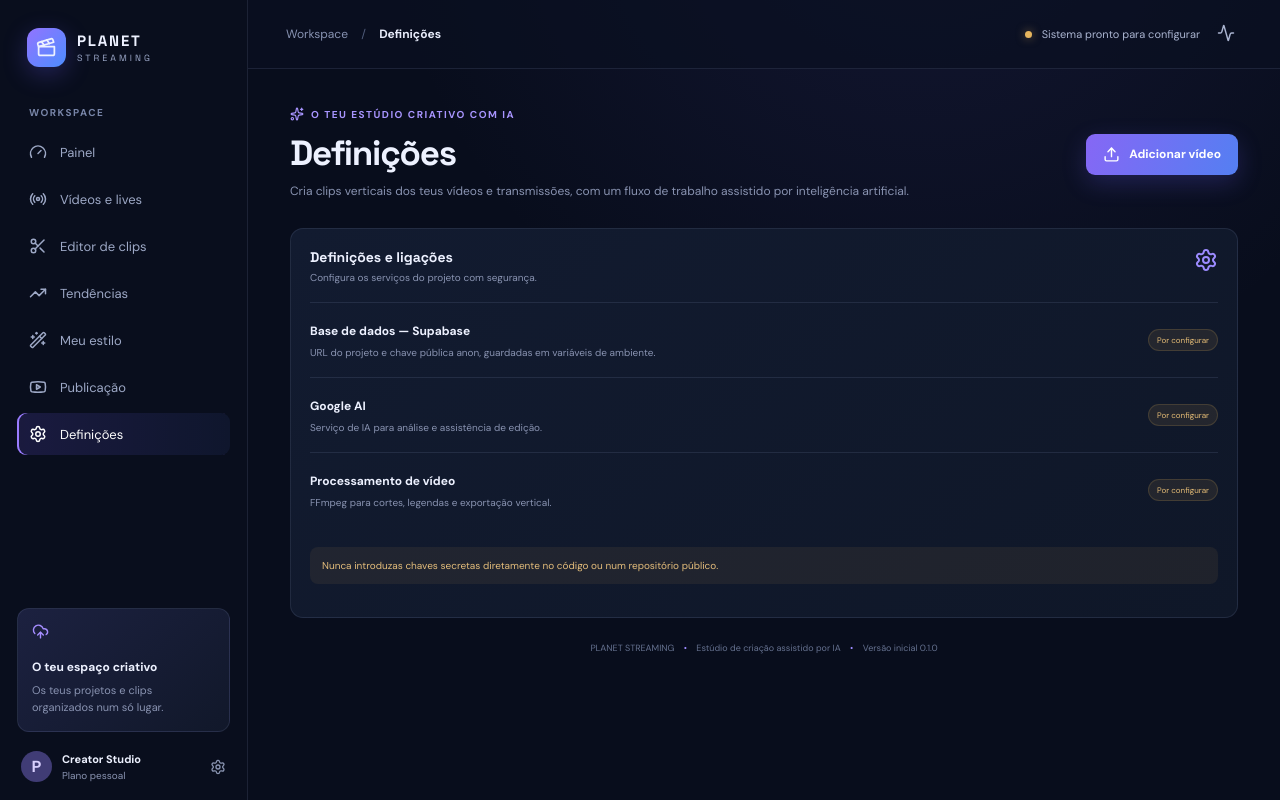
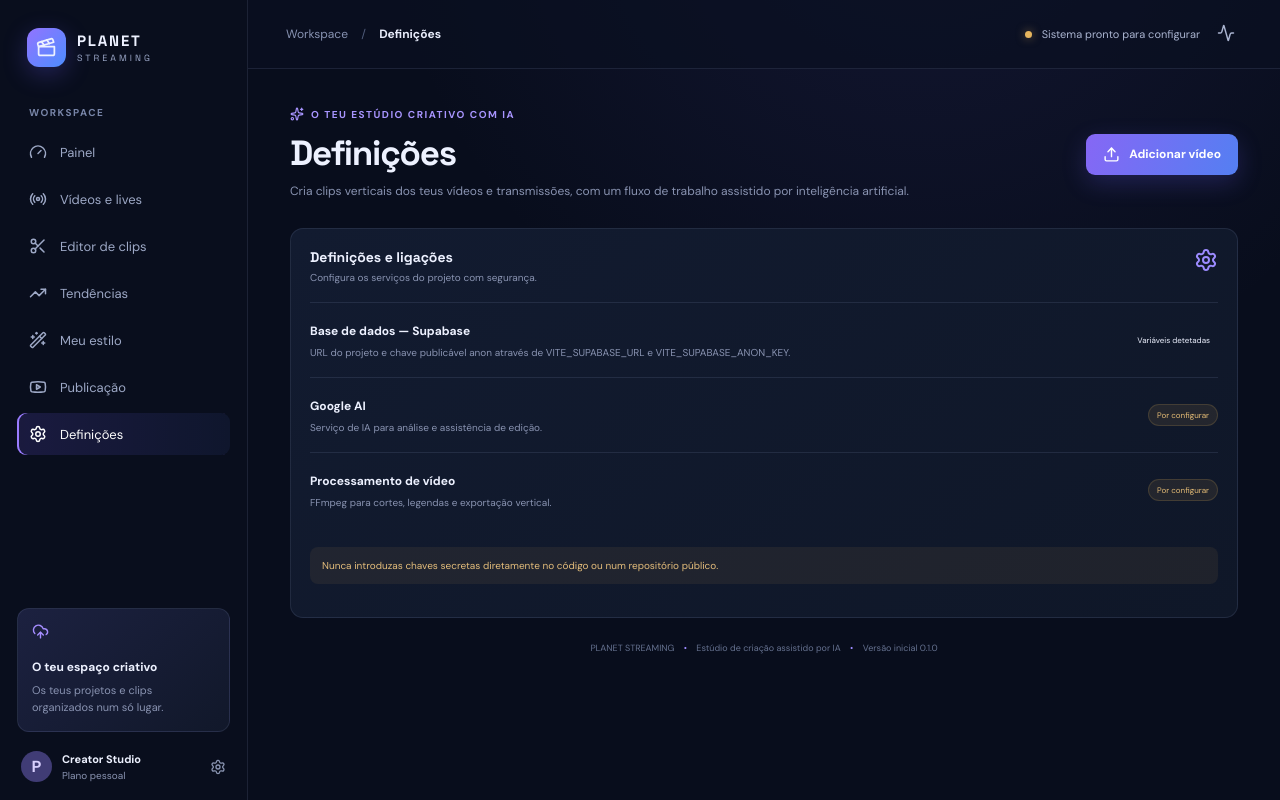
Before and after one commit to gkurama/planet-streaming, a React (Vite) app: page / in a window 1280 px wide. Both pictures are taken after a click on the button "Definições". Built offline with nearby package versions, Linux system fonts and the light colour scheme.

Commit message:
feat: show Supabase configuration status

```diff
--- a/src/App.tsx
+++ b/src/App.tsx
@@ -1,4 +1,5 @@
 import { useState } from "react";
+import { isSupabaseConfigured } from "./lib/supabase";
 import {
   Activity, Clapperboard, CloudUpload, Compass, Film, FolderOpen,
   Gauge, Menu, Play, Radio, Scissors, Settings, Sparkles, TrendingUp,
@@ -89,7 +90,7 @@ function App() {
 
           {active === "publishing" && <section className="panel page-panel"><div className="panel-heading"><div><h3>Publicação</h3><p>Prepara os teus clips para os canais de destino.</p></div><Youtube /></div><div className="publish-targets"><div><div className="integration-logo youtube"><Youtube /></div><strong>YouTube Shorts</strong><p>Formato vertical e publicação através da API oficial.</p><span className="pill pending">Integração pendente</span></div><div><div className="integration-logo tiktok">♪</div><strong>TikTok</strong><p>Preparação e publicação conforme as permissões da conta.</p><span className="pill pending">Integração pendente</span></div></div></section>}
 
-          {active === "settings" && <section className="panel page-panel"><div className="panel-heading"><div><h3>Definições e ligações</h3><p>Configura os serviços do projeto com segurança.</p></div><Settings /></div><div className="settings-row"><div><strong>Base de dados — Supabase</strong><p>URL do projeto e chave pública anon, guardadas em variáveis de ambiente.</p></div><span className="pill pending">Por configurar</span></div><div className="settings-row"><div><strong>Google AI</strong><p>Serviço de IA para análise e assistência de edição.</p></div><span className="pill pending">Por configurar</span></div><div className="settings-row"><div><strong>Processamento de vídeo</strong><p>FFmpeg para cortes, legendas e exportação vertical.</p></div><span className="pill pending">Por configurar</span></div><p className="security-note">Nunca introduzas chaves secretas diretamente no código ou num repositório público.</p></section>}
+          {active === "settings" && <section className="panel page-panel"><div className="panel-heading"><div><h3>Definições e ligações</h3><p>Configura os serviços do projeto com segurança.</p></div><Settings /></div><div className="settings-row"><div><strong>Base de dados — Supabase</strong><p>URL do projeto e chave publicável anon através de VITE_SUPABASE_URL e VITE_SUPABASE_ANON_KEY.</p></div><span className={`pill ${isSupabaseConfigured ? "connected" : "pending"}`}>{isSupabaseConfigured ? "Variáveis detetadas" : "Por configurar"}</span></div><div className="settings-row"><div><strong>Google AI</strong><p>Serviço de IA para análise e assistência de edição.</p></div><span className="pill pending">Por configurar</span></div><div className="settings-row"><div><strong>Processamento de vídeo</strong><p>FFmpeg para cortes, legendas e exportação vertical.</p></div><span className="pill pending">Por configurar</span></div><p className="security-note">Nunca introduzas chaves secretas diretamente no código ou num repositório público.</p></section>}
           <footer>PLANET STREAMING <span>•</span> Estúdio de criação assistido por IA <span>•</span> Versão inicial 0.1.0</footer>
         </div>
       </main>
```
